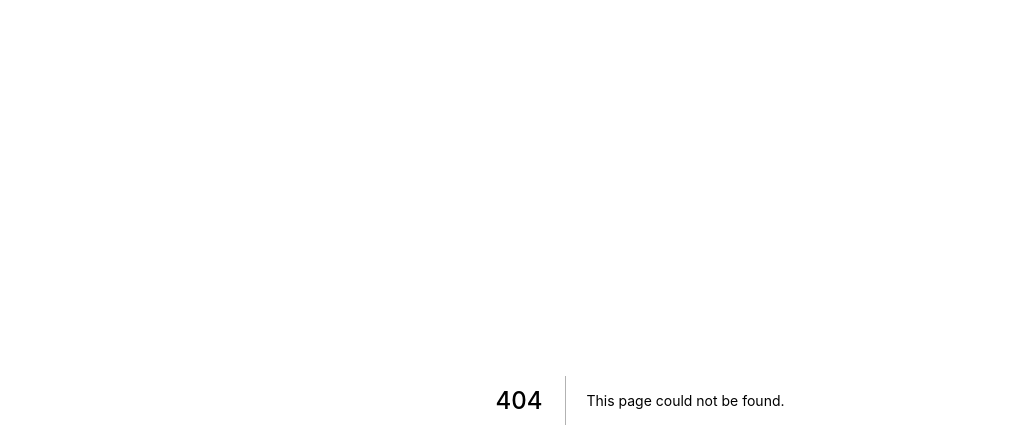
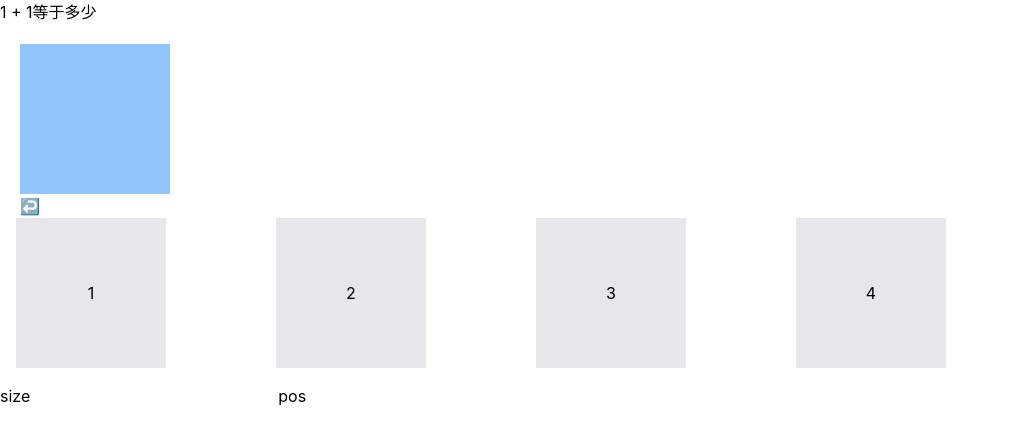
Before and after one commit to GlockTian/fitts_choice, a Next.js app: page /dnd in a window 1280 px wide. Before the commit this address had no page. Shown: the top 448 px of the page, without its empty margins (0-1009 px from the left). Built offline with nearby package versions, Linux system fonts and the light colour scheme.

Commit message:
Basic mock functionalities of dnd

```diff
--- /dev/null
+++ b/pages/dnd.js
@@ -0,0 +1,134 @@
+import React from "react";
+import { useState } from "react";
+import { DragPreviewImage, useDrag, useDrop, DndProvider } from "react-dnd";
+import { HTML5Backend } from "react-dnd-html5-backend";
+
+export default function DndTesting() {
+  const allOptions = [1, 2, 3, 4];
+  const [answer, setAnswer] = useState(0);
+  const [size, setSize] = useState(150);
+  const [position, setPosition] = useState(0);
+
+  const updateSelection = (index, item) => {
+    console.log(index);
+    setAnswer(item);
+  };
+
+  return (
+    <div>
+      <>1 + 1等于多少</>
+      <DndProvider backend={HTML5Backend}>
+        <div className="flex flex-row z-40">
+          <DropSection onUpdateSelection={updateSelection} size={size} />
+        </div>
+        <div style={{ height: position + "px" }} />
+        <div className="mt-2">
+          <div className="grid grid-cols-2 sm:grid-cols-3 md:grid-cols-4 lg:grid-cols-5 gap-5 ">
+            {allOptions.map((item, index) => (
+              <React.Fragment key={index}>
+                <div className="p-4">
+                  <Box index={index} content={item} />
+                </div>
+              </React.Fragment>
+            ))}
+          </div>
+        </div>
+      </DndProvider>
+      <>size</>
+      <input onChange={(e) => setSize(e.target.value)} />
+      <>pos</>
+      <input onChange={(e) => setPosition(e.target.value)} />
+    </div>
+  );
+}
+
+function DropSection({ onUpdateSelection, size }) {
+  return (
+    <div className="mx-5">
+      <div className="flex justify-center mt-3"></div>
+      <div className="h-2" />
+
+      <div className="flow flow-row w-40">
+        <div className="flex flex-row gap-5">
+          <Dustbin onUpdateSelection={onUpdateSelection} size={size} />
+        </div>
+      </div>
+    </div>
+  );
+}
+
+function Box({ content, index }) {
+  const [{ isDragging }, drag] = useDrag(() => ({
+    type: "box",
+    item: { content, index },
+    end: (item, monitor) => {
+      const dropResult = monitor.getDropResult();
+      if (item && dropResult) {
+        // alert(`You dropped ${item.name} into ${dropResult.name}!`)
+      }
+    },
+    collect: (monitor) => ({
+      isDragging: monitor.isDragging(),
+      handlerId: monitor.getHandlerId(),
+    }),
+  }));
+  if (!isDragging) {
+    return (
+      <div ref={drag} data-testid={`box`}>
+        <div
+          className="z-50 flex items-center justify-center bg-gray-200"
+          style={{ width: 150, height: 150 }}
+        >
+          {content}
+        </div>
+      </div>
+    );
+  } else {
+    //place holder prevent collapse
+    return <div style={{ width: 150, height: 150 }} />;
+  }
+}
+
+function Dustbin({ onUpdateSelection, size }) {
+  const [id, setId] = useState("");
+  const [content, setContent] = useState("");
+  const [{ canDrop, isOver }, drop] = useDrop(() => ({
+    accept: "box",
+    drop: (d) => {
+      setId(d.index);
+      setContent(d.content);
+      onUpdateSelection(d.index);
+    },
+    collect: (monitor) => ({
+      isOver: monitor.isOver(),
+      canDrop: monitor.canDrop(),
+    }),
+  }));
+  const isActive = canDrop && isOver;
+  return (
+    <div ref={content === "" ? drop : null} data-testid="dustbin">
+      <div
+        style={{
+          width: size + "px",
+          height: size + "px",
+          backgroundColor: isActive ? "red" : canDrop && "green",
+        }}
+        className="bg-blue-300 "
+      >
+        <div className="w-full h-full flex justify-center items-center">
+          {content}
+        </div>
+        <button
+          className="absolute"
+          onClick={() => {
+            setId("");
+            setContent("");
+            onUpdateSelection(id);
+          }}
+        >
+          ↩️
+        </button>
+      </div>
+    </div>
+  );
+}
```
